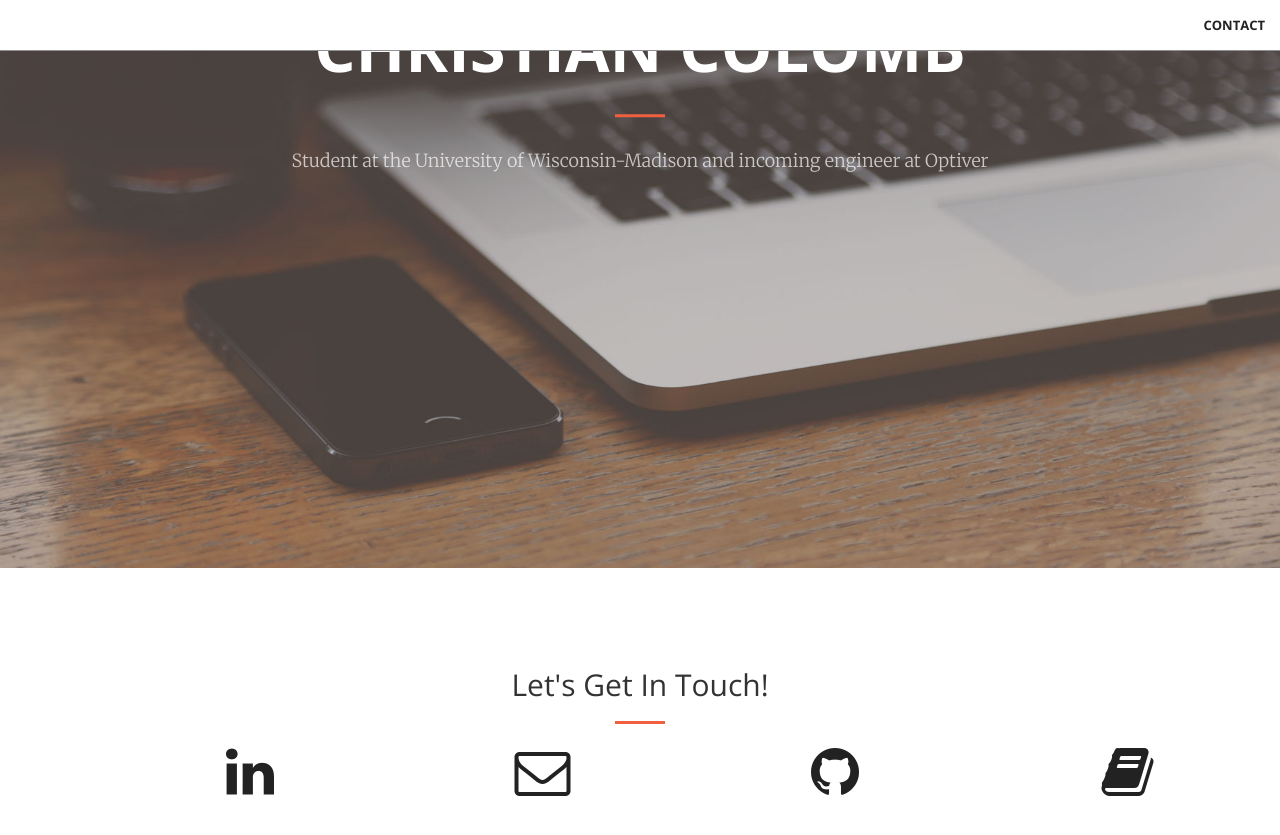
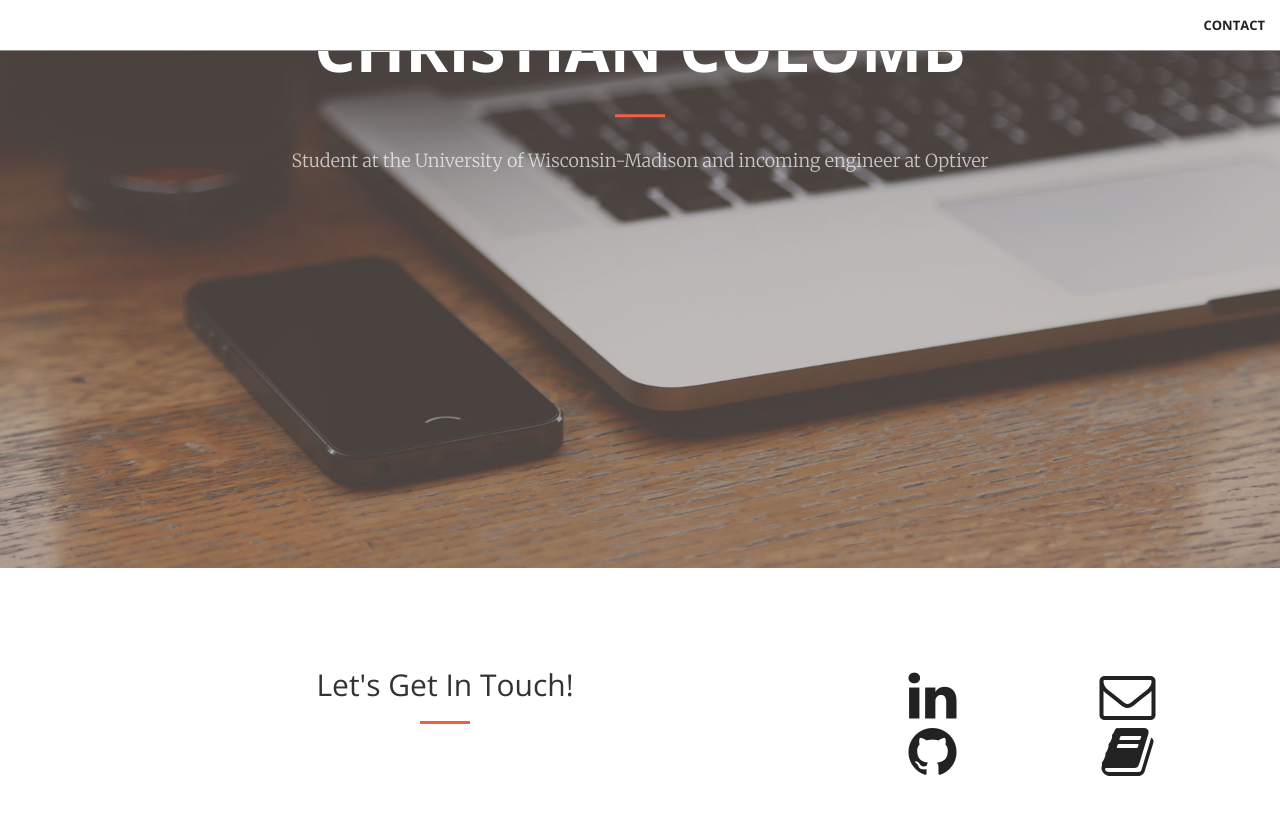
Before and after one commit to christiancolomb/ChristianColomb.github.io, a Jekyll site: the page built from index.html, in a window 1280 px wide and 900 px high, scrolled down 332 px. Shown: the top 835 px of the window. Built offline with Jekyll 4.4.1, drawn with Linux system fonts in a browser that asks for light colours.

Commit message:
Update contact.html

```diff
--- a/_includes/contact.html
+++ b/_includes/contact.html
@@ -1,25 +1,25 @@
 <section id="contact">
     <div class="container">
         <div class="row">
-            <div class="col-lg-8 col-lg-offset-2 text-center">
+            <div class="col-lg-8 col-lg-offset-0 text-center">
                 <h2 class="section-heading">Let's Get In Touch!</h2>
                 <hr class="primary">
             </div>
 
-        <div class="col-lg-2 col-lg-offset-1 text-center">
+        <div class="col-lg-2 col-lg-offset-0 text-center">
             <a aria-label="My Linkedin" target="_blank" href="https://www.linkedin.com/in/christian-colomb-691072135/"><i class="icon fa fa-linkedin fa-3x wow bounceIn" data-wow-delay=".1s" aria-hidden="false"></i></a>
         </div>
-        <div class="col-lg-2 col-lg-offset-1 text-center">
+        <div class="col-lg-2 col-lg-offset-0 text-center">
             <a href="mailto:{{ site.email }}">
             <i class="fa fa-envelope-o fa-3x wow bounceIn" data-wow-delay=".1s"></i>
             </a>
         </div>
-        <div class="col-lg-2 col-lg-offset-1 text-center">
+        <div class="col-lg-2 col-lg-offset-0 text-center">
             <a href="https://github.com/{{ site.github_username }}">
             <i class="fa fa-github fa-3x wow bounceIn" data-wow-delay=".1s"></i>
             </a>
         </div>
-        <div class="col-lg-2 col-lg-offset-1 text-center">
+        <div class="col-lg-2 col-lg-offset-0 text-center">
             <a href="mailto:{{ site.email }}">
             <i class="fa fa-book fa-3x wow bounceIn" data-wow-delay=".1s"></i>
             </a>
```
